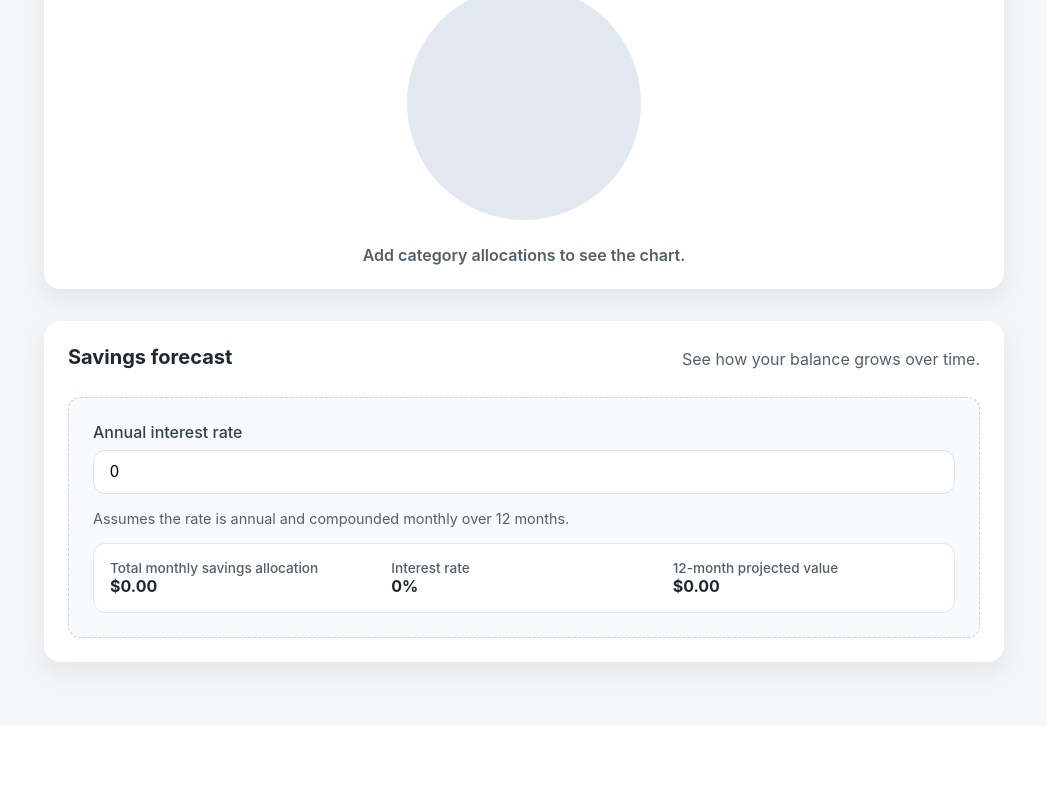
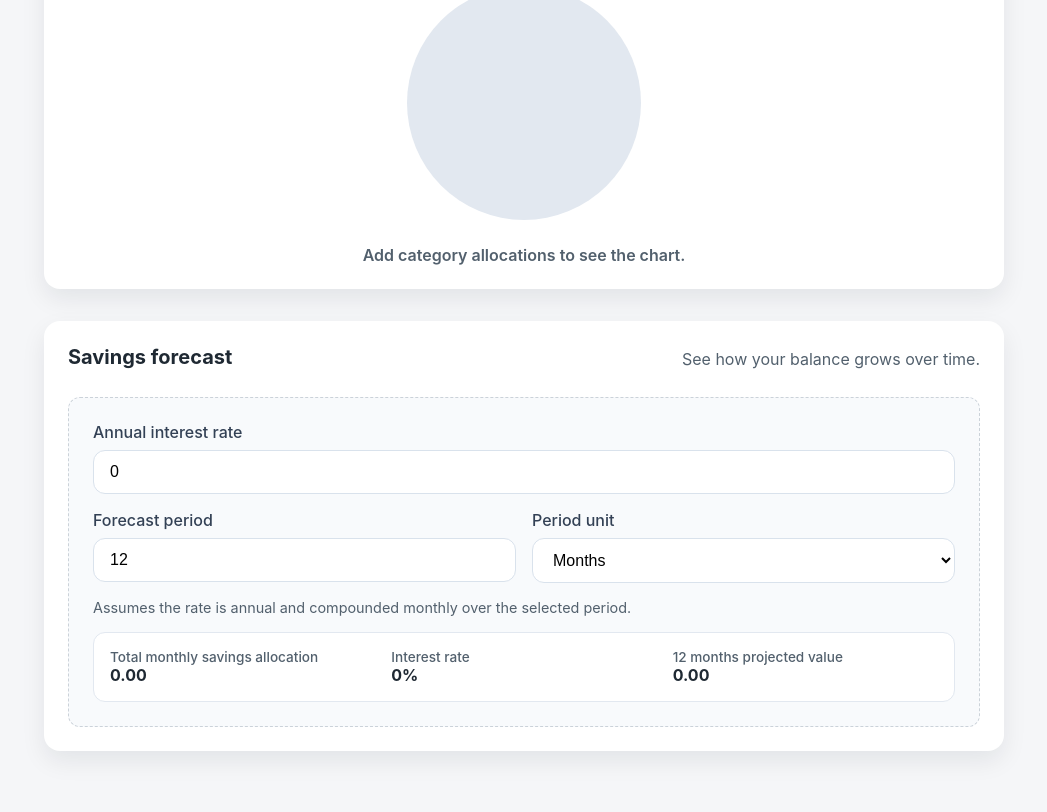
Before and after one commit to MorkovnySok/budget-planner, an Angular app: page / in a window 1280 px wide. Shown: the part 754-1566 px from the top of the page, without its empty margins (116-1163 px from the left). Before the commit the page ends 1488 px from the top, so only its background shows below. Built offline with nearby package versions, Linux system fonts and the light colour scheme.

Commit message:
Add forecast period and editable amounts

```diff
--- a/src/app/app.component.html
+++ b/src/app/app.component.html
@@ -18,7 +18,7 @@
         type="number"
         min="0"
         step="0.01"
-        placeholder="$0.00"
+        placeholder="0.00"
         [ngModel]="income"
         (ngModelChange)="updateIncome($event)"
       />
@@ -88,7 +88,13 @@
           </label>
           <div class="input-field">
             <span>Amount</span>
-            <strong>{{ category.amount | currency: 'USD' : 'symbol' : '1.2-2' }}</strong>
+            <input
+              type="number"
+              min="0"
+              step="0.01"
+              [ngModel]="category.amount"
+              (ngModelChange)="updateCategoryAmount(i, $event)"
+            />
           </div>
           <label class="toggle-field">
             <input
@@ -145,21 +151,41 @@
           (ngModelChange)="updateInterestRate($event)"
         />
       </label>
+      <div class="forecast-period">
+        <label class="input-field">
+          <span>Forecast period</span>
+          <input
+            type="number"
+            min="0"
+            step="1"
+            placeholder="12"
+            [ngModel]="forecastPeriodValue"
+            (ngModelChange)="updateForecastPeriodValue($event)"
+          />
+        </label>
+        <label class="input-field">
+          <span>Period unit</span>
+          <select [ngModel]="forecastPeriodUnit" (ngModelChange)="updateForecastPeriodUnit($event)">
+            <option value="months">Months</option>
+            <option value="years">Years</option>
+          </select>
+        </label>
+      </div>
       <p class="helper-text">
-        Assumes the rate is annual and compounded monthly over 12 months.
+        Assumes the rate is annual and compounded monthly over the selected period.
       </p>
       <div class="forecast-summary">
         <div>
           <span>Total monthly savings allocation</span>
-          <strong>{{ totalSavingsAllocation | currency: 'USD' : 'symbol' : '1.2-2' }}</strong>
+          <strong>{{ totalSavingsAllocation | number: '1.2-2' }}</strong>
         </div>
         <div>
           <span>Interest rate</span>
           <strong>{{ interestRate | number: '1.0-2' }}%</strong>
         </div>
         <div>
-          <span>12-month projected value</span>
-          <strong>{{ projectedSavingsValue | currency: 'USD' : 'symbol' : '1.2-2' }}</strong>
+          <span>{{ forecastLabel }} projected value</span>
+          <strong>{{ projectedSavingsValue | number: '1.2-2' }}</strong>
         </div>
       </div>
     </div>
--- a/src/app/app.component.scss
+++ b/src/app/app.component.scss
@@ -80,7 +80,17 @@
   transition: border-color 0.2s ease, box-shadow 0.2s ease;
 }
 
-.input-field input:focus {
+.input-field select {
+  border-radius: 12px;
+  border: 1px solid #d9e2ec;
+  padding: 0.75rem 1rem;
+  font-size: 1rem;
+  background: #ffffff;
+  transition: border-color 0.2s ease, box-shadow 0.2s ease;
+}
+
+.input-field input:focus,
+.input-field select:focus {
   outline: none;
   border-color: #3b82f6;
   box-shadow: 0 0 0 3px rgba(59, 130, 246, 0.2);
@@ -196,6 +206,12 @@
   text-align: left;
 }
 
+.forecast-period {
+  display: grid;
+  grid-template-columns: repeat(auto-fit, minmax(180px, 1fr));
+  gap: 1rem;
+}
+
 .forecast-summary {
   display: grid;
   grid-template-columns: repeat(auto-fit, minmax(180px, 1fr));
--- a/src/app/app.component.ts
+++ b/src/app/app.component.ts
@@ -25,11 +25,12 @@ interface PieSlice {
 export class AppComponent {
   income = 0;
   interestRate = 0;
+  forecastPeriodValue = 12;
+  forecastPeriodUnit: 'months' | 'years' = 'months';
   categories: Category[] = [];
   allocationClamped = false;
   needsIncomeWarning = false;
   private readonly chartColors = ['#2563eb', '#f97316', '#14b8a6', '#a855f7', '#facc15', '#10b981'];
-  private readonly forecastMonths = 12;
 
   get totalPercentage(): number {
     return this.categories.reduce((total, category) => total + category.percentage, 0);
@@ -69,12 +70,24 @@ export class AppComponent {
     return this.roundCurrency(total);
   }
 
+  get forecastMonths(): number {
+    const value = Math.max(0, this.parseNumber(this.forecastPeriodValue));
+    const months = this.forecastPeriodUnit === 'years' ? value * 12 : value;
+    return months;
+  }
+
+  get forecastLabel(): string {
+    const period = this.forecastPeriodUnit === 'years' ? 'year' : 'month';
+    const count = this.forecastPeriodUnit === 'years' ? this.forecastPeriodValue : this.forecastPeriodValue;
+    return `${count} ${period}${count === 1 ? '' : 's'}`;
+  }
+
   get projectedSavingsValue(): number {
     const contribution = this.totalSavingsAllocation;
-    if (contribution <= 0) {
+    if (contribution <= 0 || this.forecastMonths <= 0) {
       return 0;
     }
-    // Assumes an annual interest rate compounded monthly over a 12-month forecast.
+    // Assumes an annual interest rate compounded monthly over the selected forecast period.
     const annualRate = Math.max(0, this.interestRate) / 100;
     const monthlyRate = annualRate / 12;
     if (monthlyRate === 0) {
@@ -114,6 +127,15 @@ export class AppComponent {
   updateInterestRate(value: string | number): void {
     const parsed = this.parseNumber(value);
     this.interestRate = Math.max(0, parsed);
+  }
+
+  updateForecastPeriodValue(value: string | number): void {
+    const parsed = this.parseNumber(value);
+    this.forecastPeriodValue = Math.max(0, parsed);
+  }
+
+  updateForecastPeriodUnit(value: 'months' | 'years'): void {
+    this.forecastPeriodUnit = value;
   }
 
   updateCategoryName(index: number, value: string): void {
```
